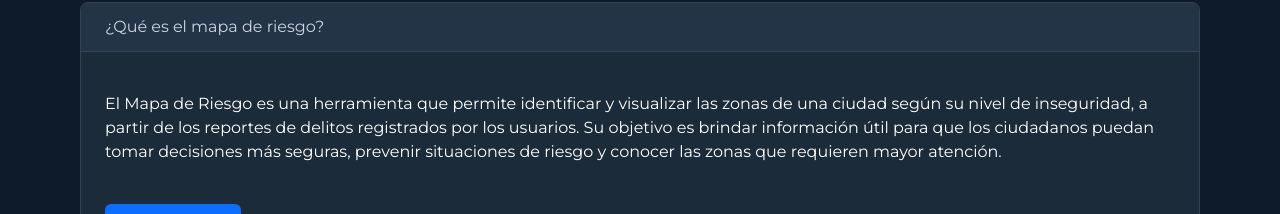
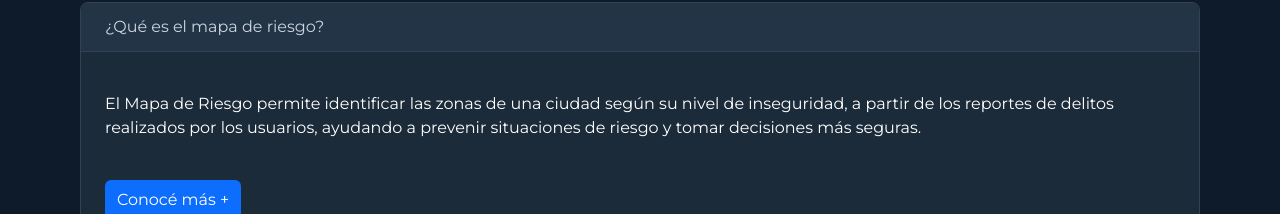
Before and after one commit to Matiassanchez18/DefensaMapaRiesgo, a React (Vite) app in the folder MapaRiesgo/Frontend/: page / in a window 1280 px wide. Shown: the part 384-598 px from the top of the page. Built offline with nearby package versions, Linux system fonts and the light colour scheme; no server answers.

Commit message:
se acorto la descripcion

```diff
--- a/MapaRiesgo/Frontend/src/pages/Home.jsx
+++ b/MapaRiesgo/Frontend/src/pages/Home.jsx
@@ -50,7 +50,7 @@ function Home() {
 
         <InformacionMapa
           titulo="¿Qué es el mapa de riesgo?"
-          descripcion="El Mapa de Riesgo es una herramienta que permite identificar y visualizar las zonas de una ciudad según su nivel de inseguridad, a partir de los reportes de delitos registrados por los usuarios. Su objetivo es brindar información útil para que los ciudadanos puedan tomar decisiones más seguras, prevenir situaciones de riesgo y conocer las zonas que requieren mayor atención."
+          descripcion="El Mapa de Riesgo permite identificar las zonas de una ciudad según su nivel de inseguridad, a partir de los reportes de delitos realizados por los usuarios, ayudando a prevenir situaciones de riesgo y tomar decisiones más seguras."
         />
 
         <div className="mt-25">
```
